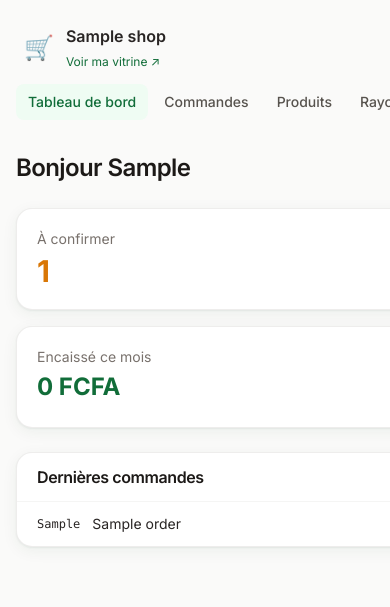
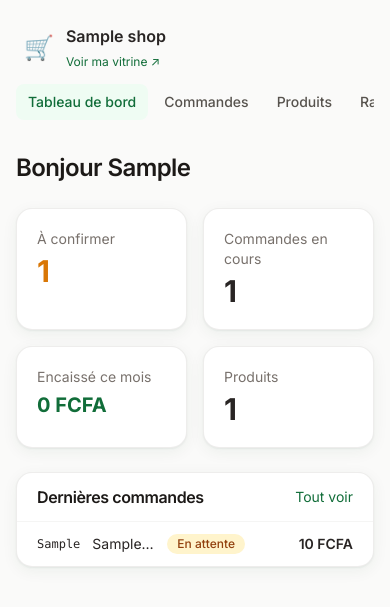
Before and after one commit to Aziguy/fleaMarketOnline, a Django app: page /espace-boutique/ in a window 390 px wide; the page is wider, and only the part inside the window is pictured. Shown: the part 97-704 px from the top of that part. Run offline with Django 5.2, Linux system fonts and the light colour scheme; a user stored in the database is signed in; data comes from the database, SQL or seed files in the repository; tables that the repository leaves empty hold one stand-in row (values such as "Sample post"); style sheets or scripts are compiled from the project's sources.

Commit message:
Corrections issues de l'audit : débordements mobiles (#17)
* Fix horizontal overflow on product page on small screens

* Fix horizontal overflow in merchant dashboard on mobile

* Skip docs folder when extracting translations

```diff
--- a/apps/catalog/templates/catalog/product_detail.html
+++ b/apps/catalog/templates/catalog/product_detail.html
@@ -4,7 +4,7 @@
 {% block content %}
 <div class="container-page py-8">
   <nav class="text-sm text-stone-500"><a href="{{ product.shop.get_absolute_url }}" class="hover:text-brand-700">{{ product.shop.name }}</a>{% if product.category %} / <a href="{{ product.shop.get_absolute_url }}?rayon={{ product.category.slug }}" class="hover:text-brand-700">{{ product.category.name }}</a>{% endif %}</nav>
-  <div class="mt-4 grid gap-8 lg:grid-cols-2">
+  <div class="mt-4 grid gap-8 lg:grid-cols-2 [&>*]:min-w-0">
     <div>
       <div class="card overflow-hidden"><img id="main-image" src="{% if product.image %}{{ product.image.url }}{% else %}{% static 'img/placeholder.svg' %}{% endif %}" alt="{{ product.name }}" class="aspect-square w-full object-cover"></div>
       {% if product.images.all %}
@@ -16,7 +16,7 @@
     </div>
     <div>
       <h1 class="text-2xl sm:text-3xl">{{ product.name }}</h1>
-      <div class="mt-4 flex items-baseline gap-3">
+      <div class="mt-4 flex flex-wrap items-baseline gap-x-3 gap-y-1">
         <p class="text-3xl font-bold text-brand-700">{{ product.price|fcfa }}</p>
         {% if product.compare_at_price %}<p class="text-lg text-stone-400 line-through">{{ product.compare_at_price|fcfa }}</p><span class="badge bg-sun-500 text-brand-950">-{{ product.discount_percent }}%</span>{% endif %}
       </div>
--- a/apps/dashboard/templates/dashboard/_layout.html
+++ b/apps/dashboard/templates/dashboard/_layout.html
@@ -10,7 +10,7 @@
     </div>
   {% endif %}
   <div class="grid gap-6 lg:grid-cols-[15rem_1fr]">
-    <aside>
+    <aside class="min-w-0">
       <div class="mb-3 flex items-center gap-3 px-2">
         <span class="text-2xl">{{ shop.shop_type.icon }}</span>
         <div class="min-w-0"><p class="truncate font-semibold">{{ shop.name }}</p><a href="{{ shop.get_absolute_url }}" class="text-xs text-brand-700 hover:underline">{% translate "Voir ma vitrine" %} ↗</a></div>
--- a/apps/dashboard/templates/dashboard/home.html
+++ b/apps/dashboard/templates/dashboard/home.html
@@ -5,7 +5,7 @@
 <div class="mt-6 grid grid-cols-2 gap-4 xl:grid-cols-4">
   <a href="{% url 'dashboard:orders' %}?statut=pending" class="card card-body hover:border-brand-300"><p class="text-sm text-stone-500">{% translate "À confirmer" %}</p><p class="mt-1 text-3xl font-bold {% if pending_orders %}text-amber-600{% endif %}">{{ pending_orders }}</p></a>
   <a href="{% url 'dashboard:orders' %}" class="card card-body hover:border-brand-300"><p class="text-sm text-stone-500">{% translate "Commandes en cours" %}</p><p class="mt-1 text-3xl font-bold">{{ open_orders }}</p></a>
-  <div class="card card-body"><p class="text-sm text-stone-500">{% translate "Encaissé ce mois" %}</p><p class="mt-1 text-2xl font-bold text-brand-700">{{ month_revenue|fcfa }}</p></div>
+  <div class="card card-body"><p class="text-sm text-stone-500">{% translate "Encaissé ce mois" %}</p><p class="mt-1 text-xl font-bold text-brand-700 sm:text-2xl">{{ month_revenue|fcfa }}</p></div>
   <a href="{% url 'dashboard:products' %}" class="card card-body hover:border-brand-300"><p class="text-sm text-stone-500">{% translate "Produits" %}</p><p class="mt-1 text-3xl font-bold">{{ product_count }}</p></a>
 </div>
 
@@ -21,7 +21,7 @@
 </div>
 {% endif %}
 
-<div class="mt-6 grid gap-6 xl:grid-cols-2">
+<div class="mt-6 grid gap-6 xl:grid-cols-2 [&>*]:min-w-0">
   <div class="card">
     <div class="flex items-center justify-between border-b border-stone-100 px-5 py-3"><h2 class="font-semibold">{% translate "Dernières commandes" %}</h2><a href="{% url 'dashboard:orders' %}" class="text-sm text-brand-700">{% translate "Tout voir" %}</a></div>
     <ul class="divide-y divide-stone-100 text-sm">
```
Also changed, not shown: 1 other file.
